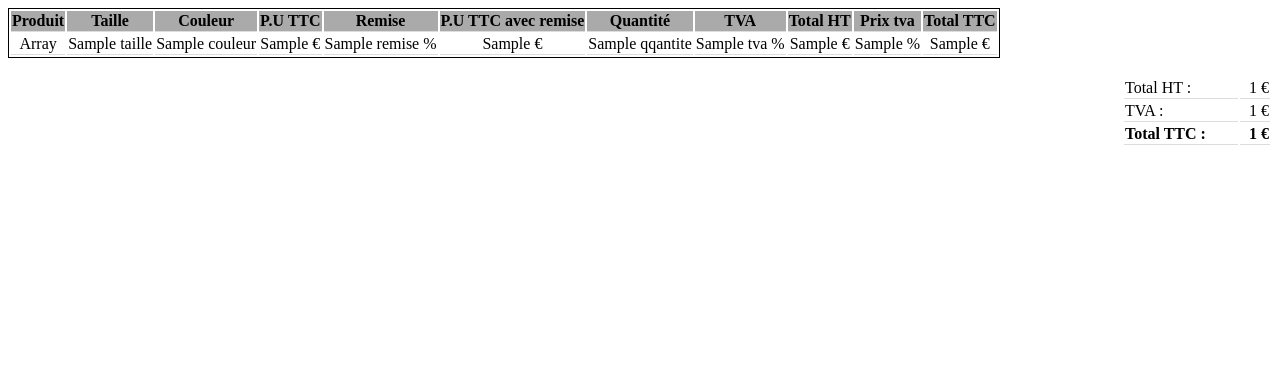
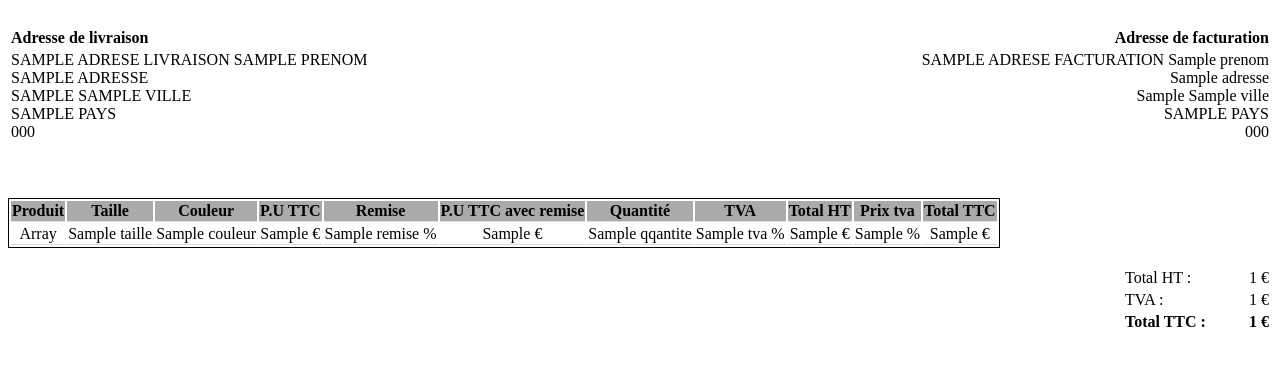
Before and after one commit to omar-chahidi/coquette, a Symfony app: template templates/facture/editerFactureDeLaCommandeFormatPDF.html.twig in a window 1280 px wide. Shown: the top 366 px of the page. Run offline with Twig, Linux system fonts and the light colour scheme; the template is opened without the code that fills it: most values are stand-ins (such as "Sample title", 1, 10 or a date in 2020); some libraries are stand-ins or nearby versions.

Commit message:
Commit n°47 08/09/2020 : - Ajout de l'entité Adresse - Ajout du paramètre tva dans l'entité Article - Calcul du prix HT, prix du tva et du prix TTC dans la parti validation commande - Ajout des contraints sur l'article, utlisateur et Article - Ne pas ajouter une variante dans le panier lorsqu'on arrive à la quantité du stock - Donner la possibilité d'ajouter des adresses d'un utilisateur connecté - Donner la possibilité de supprimer une adresse pour un utilisateur connecté - Valider adresse livraison et facturation - Préparer commande - Passer commande - Créer commande - Créer commande produit - Ajouter ligne facture dans DB - Ajouter ligne bon livraison dans DB - Modifier ligne variante (stocke) dans DB - Ajouter historique des commandes - Création facture

```diff
--- a/templates/facture/_factureCommande.html.twig
+++ b/templates/facture/_factureCommande.html.twig
@@ -36,7 +36,7 @@
 
     <div class="row">
         <div class="col-md-6" style="text-align: left">
-            <h4>Adresse facturation</h4>
+            <h4>Adresse livraison</h4>
             <span style="text-transform: uppercase">{{ commande.commande.adreseLivraison.nom }} {{ commande.commande.adreseLivraison.prenom }} <br>
                 {{ commande.commande.adreseLivraison.adresse }} <br>
                 {{ commande.commande.adreseLivraison.cp }} {{ commande.commande.adreseLivraison.ville }} <br>
@@ -45,7 +45,7 @@
 
         </div>
         <div class="col-md-6" style="text-align: right">
-            <h4>Adresse livraison</h4>
+            <h4>Adresse facturation</h4>
             <span style="text-transform: uppercase">{{ commande.commande.adreseFacturation.nom }}</span> {{ commande.commande.adreseFacturation.prenom }}
             <br>
             {{ commande.commande.adreseFacturation.adresse }} <br>
--- a/templates/facture/editerFactureDeLaCommandeFormatPDF.html.twig
+++ b/templates/facture/editerFactureDeLaCommandeFormatPDF.html.twig
@@ -8,7 +8,7 @@
         .produis {
             border: 1px solid black;
         }
-        th, td {
+        .thtd {
             border-bottom: 1px solid #ddd;
         }
 
@@ -22,40 +22,67 @@
 
 
 
+        <br>
+        <table class="adresses"  width="100%">
+            <tr>
+                <td style="text-align: left"><b>Adresse de livraison</b></td>
+                <td style="text-align: right"><b>Adresse de facturation</b></td>
+            </tr>
+            <tr>
+                <td style="text-align: left">
+                    <span style="text-transform: uppercase">{{ commande.commande.adreseLivraison.nom }} {{ commande.commande.adreseLivraison.prenom }} <br>
+                    {{ commande.commande.adreseLivraison.adresse }} <br>
+                    {{ commande.commande.adreseLivraison.cp }} {{ commande.commande.adreseLivraison.ville }} <br>
+                    <span style="text-transform: uppercase">{{ commande.commande.adreseLivraison.pays }}</span><br>
+                    {{ commande.commande.adreseLivraison.telephone }}
+                </td>
+                <td style="text-align: right">
+                    <span style="text-transform: uppercase">{{ commande.commande.adreseFacturation.nom }}</span> {{ commande.commande.adreseFacturation.prenom }}
+                    <br>
+                    {{ commande.commande.adreseFacturation.adresse }} <br>
+                    {{ commande.commande.adreseFacturation.cp }} {{ commande.commande.adreseFacturation.ville }} <br>
+                    <span style="text-transform: uppercase">{{ commande.commande.adreseFacturation.pays }}</span> <br>
+                    {{ commande.commande.adreseFacturation.telephone }}
+                </td>
+            </tr>
+
+        </table>
+
+        <br><br><br>
 
         <table class="produis" style="text-align: center">
             <thead style="background-color: #AAAAAA">
             <tr>
-                <th >Produit</th>
-                <th >Taille</th>
-                <th >Couleur</th>
-                <th >P.U TTC</th>
-                <th >Remise</th>
-                <th >P.U TTC avec remise</th>
-                <th >Quantité</th>
-                <th >TVA</th>
-                <th >Total HT</th>
-                <th >Prix tva</th>
-                <th >Total TTC</th>
+                <th class="thtd">Produit</th>
+                <th class="thtd">Taille</th>
+                <th class="thtd">Couleur</th>
+                <th class="thtd">P.U TTC</th>
+                <th class="thtd">Remise</th>
+                <th class="thtd">P.U TTC avec remise</th>
+                <th class="thtd">Quantité</th>
+                <th class="thtd">TVA</th>
+                <th class="thtd">Total HT</th>
+                <th class="thtd">Prix tva</th>
+                <th class="thtd">Total TTC</th>
             </tr>
             </thead>
             <tbody>
-            {# #}
-            {% for variante in commande.commande.produit %}
-                <tr>
-                    <td >{{ variante.produit }}</td>
-                    <td >{{ variante.taille }}</td>
-                    <td >{{ variante.couleur }}</td>
-                    <td >{{ variante.prixTTCSansRemiseUnArticle }} €</td>
-                    <td >{{ variante.remise }} %</td>
-                    <td >{{ variante.prixTTCAvecRemiseUnArticle }} €</td>
-                    <td >{{ variante.Qqantite }}</td>
-                    <td >{{ variante.tva }} %</td>
-                    <td >{{ variante.prixHTSousTotalDunArticle }} €</td>
-                    <td >{{ variante.prixTVA }} %</td>
-                    <td >{{ variante.prixTTCSousTotalDunArticle }} €</td>
-                </tr>
-            {% endfor %}
+                {# #}
+                {% for variante in commande.commande.produit %}
+                    <tr>
+                        <td class="thtd">{{ variante.produit }}</td>
+                        <td class="thtd">{{ variante.taille }}</td>
+                        <td class="thtd">{{ variante.couleur }}</td>
+                        <td class="thtd">{{ variante.prixTTCSansRemiseUnArticle }} €</td>
+                        <td class="thtd">{{ variante.remise }} %</td>
+                        <td class="thtd">{{ variante.prixTTCAvecRemiseUnArticle }} €</td>
+                        <td class="thtd">{{ variante.Qqantite }}</td>
+                        <td class="thtd">{{ variante.tva }} %</td>
+                        <td class="thtd">{{ variante.prixHTSousTotalDunArticle }} €</td>
+                        <td class="thtd">{{ variante.prixTVA }} %</td>
+                        <td class="thtd">{{ variante.prixTTCSousTotalDunArticle }} €</td>
+                    </tr>
+                {% endfor %}
             </tbody>
         </table>
 
```
Also changed, not shown: 1 other file.
